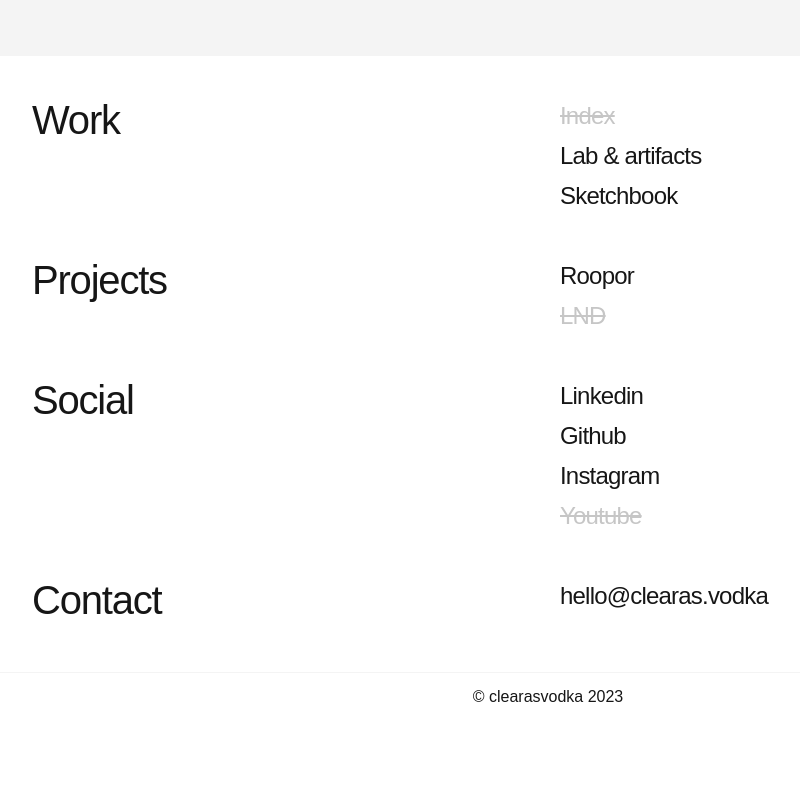
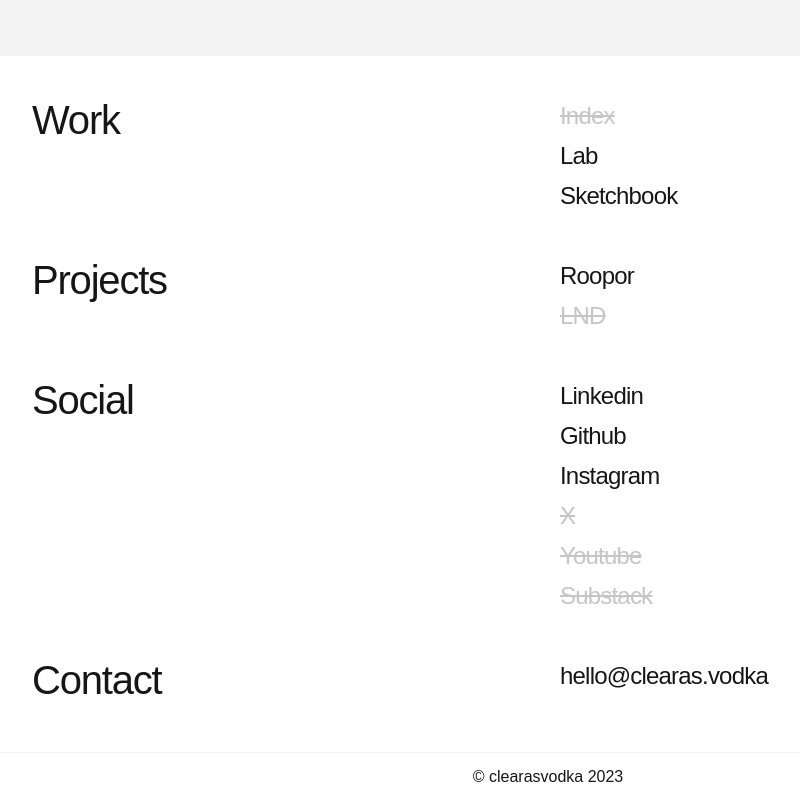
Before and after one commit to clearasvodka/clearasvodka.github.io, a Next.js app: page / in a window 1280 px wide. Shown: the part 428-1228 px from the top of the page, without its empty margins (92-892 px from the left). Before the commit the page ends 1148 px from the top, so only its background shows below. Built offline with nearby package versions, Linux system fonts and the light colour scheme; a web font is replaced by a local one.

Commit message:
Add social links

```diff
--- a/src/app/page.tsx
+++ b/src/app/page.tsx
@@ -39,7 +39,7 @@ export default function Home() {
                   className={styles["link-large"]}
                   href="https://lab.clearasvodka.com/"
                 >
-                  Lab &#38; artifacts
+                  Lab
                 </a>
               </li>
               <li>
@@ -145,7 +145,27 @@ export default function Home() {
                   className={styles["link-large-inactive"]}
                   href="#"
                 >
+                  X
+                </a>
+              </li>
+              <li>
+                <a
+                  target="_blank"
+                  rel="noopener noreferrer"
+                  className={styles["link-large-inactive"]}
+                  href="#"
+                >
                   Youtube
+                </a>
+              </li>
+              <li>
+                <a
+                  target="_blank"
+                  rel="noopener noreferrer"
+                  className={styles["link-large-inactive"]}
+                  href="#"
+                >
+                  Substack
                 </a>
               </li>
             </ul>
```
